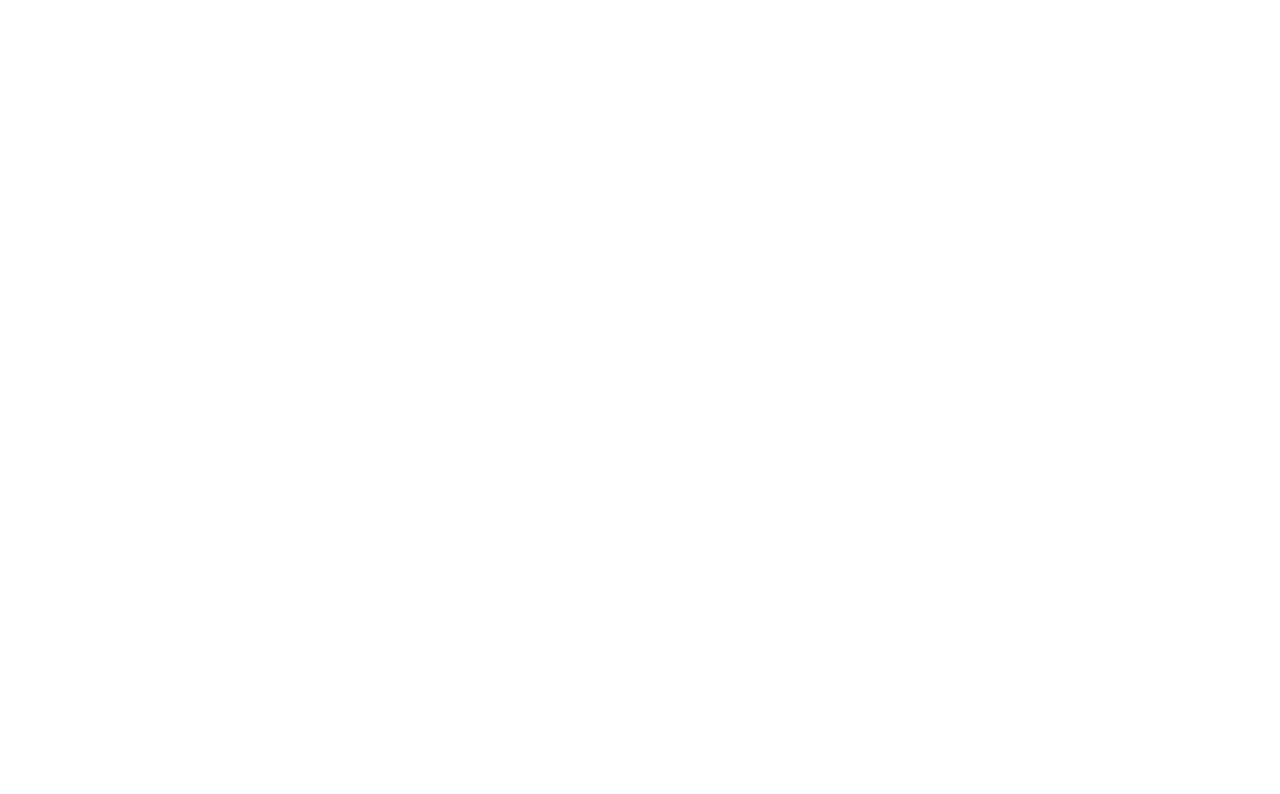
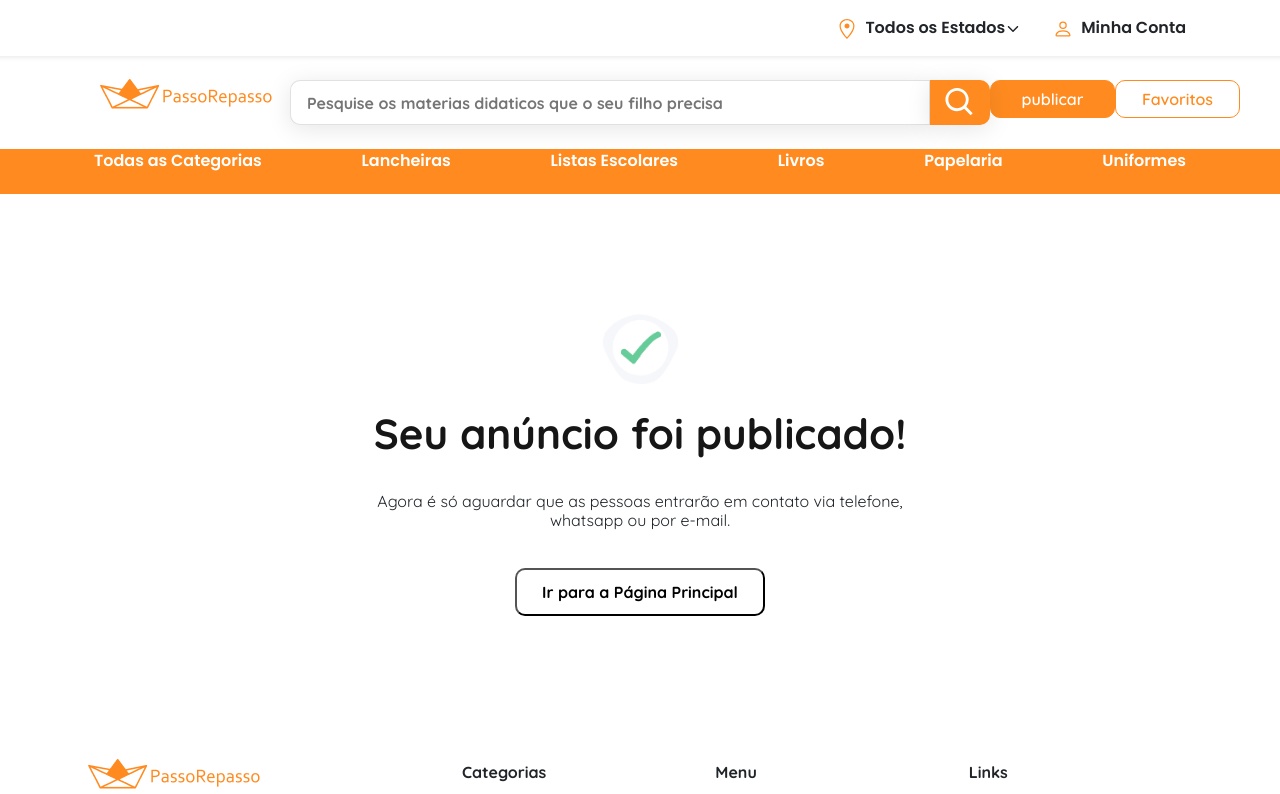
Before and after one commit to CintiaMacchia/Desafio-Chefao, a React (Vite) app in the folder frontend/: page /confirma-anuncio in a window 1280 px wide. Before the commit this address had no page. Shown: the top 794 px of the page. Built offline with nearby package versions, Linux system fonts and the light colour scheme.

Commit message:
Paginas confirmacao

```diff
--- /dev/null
+++ b/frontend/src/components/ConfirmacaoAnuncio/index.tsx
@@ -0,0 +1,21 @@
+import "./style.css"
+import check from "../assets/images/check.jpg"
+
+const ConfirmacaoAnuncio: React.FC = () => {
+  return (
+    <div className="confirm">
+      <img className="img-check" src={check} alt="check" />
+
+      <h1 className="titulo">Seu anúncio foi publicado!</h1>
+
+      <h2 className="subtexto">
+        Agora é só aguardar que as pessoas entrarão em contato via telefone,
+        whatsapp ou por e-mail.
+      </h2>
+
+      <button className="confirm-button">Ir para a Página Principal</button>
+    </div>
+  )
+}
+
+export default ConfirmacaoAnuncio
--- /dev/null
+++ b/frontend/src/components/ConfirmacaoAnuncio/style.css
@@ -0,0 +1,42 @@
+.confirm {
+  padding-top: 120px;
+  padding-bottom: 120px;
+  display: flex;
+  flex-direction: column;
+  align-items: center;
+  justify-content: center;
+  align-content: center;
+}
+
+.img-check {
+  width: 77px;
+  height: 70px;
+}
+
+.titulo {
+  margin-top: 30px;
+  font-size: 42px;
+  width: 600px;
+  text-align: center;
+}
+
+.subtexto {
+  margin-top: 30px;
+  font-size: 16px;
+  font-weight: 400;
+  width: 550px;
+  text-align: center;
+}
+
+.confirm-button {
+  padding: 10px 25px;
+  margin-top: 30px;
+  border-radius: 10px;
+  background-color: #fff;
+  font-size: 16px;
+}
+
+.confirm-button:hover {
+  color: #fff;
+  background-color: #000;
+}
--- /dev/null
+++ b/frontend/src/components/ConfirmacaoCadastro/index.tsx
@@ -0,0 +1,21 @@
+import "./style.css"
+import check from "../assets/images/check.jpg"
+
+const ConfirmacaoCadastro: React.FC = () => {
+  return (
+    <div className="confirm">
+      <img className="img-check" src={check} alt="check" />
+
+      <h1 className="titulo">Seu cadastro foi realizado!</h1>
+
+      <h2 className="subtexto">
+        Agora você pode publicar anúncios e entrar em contato com outros
+        anunciantes.
+      </h2>
+
+      <button className="confirm-button">Ir para Minha Conta</button>
+    </div>
+  )
+}
+
+export default ConfirmacaoCadastro
--- /dev/null
+++ b/frontend/src/components/ConfirmacaoCadastro/style.css
@@ -0,0 +1,42 @@
+.confirm {
+  padding-top: 120px;
+  padding-bottom: 120px;
+  display: flex;
+  flex-direction: column;
+  align-items: center;
+  justify-content: center;
+  align-content: center;
+}
+
+.img-check {
+  width: 77px;
+  height: 70px;
+}
+
+.titulo {
+  margin-top: 30px;
+  font-size: 42px;
+  width: 600px;
+  text-align: center;
+}
+
+.subtexto {
+  margin-top: 30px;
+  font-size: 16px;
+  font-weight: 400;
+  width: 550px;
+  text-align: center;
+}
+
+.confirm-button {
+  padding: 10px 25px;
+  margin-top: 30px;
+  border-radius: 10px;
+  background-color: #fff;
+  font-size: 16px;
+}
+
+.confirm-button:hover {
+  color: #fff;
+  background-color: #000;
+}
--- /dev/null
+++ b/frontend/src/components/ConfirmacaoMensagem/index.tsx
@@ -0,0 +1,21 @@
+import "./style.css"
+import check from "../assets/images/check.jpg"
+
+const ConfirmacaoMensagem: React.FC = () => {
+  return (
+    <div className="confirm">
+      <img className="img-check" src={check} alt="check" />
+
+      <h1 className="titulo">Sua mensagem foi enviada!</h1>
+
+      <h2 className="subtexto">
+        Por favor, acompanhe seu e-mail pois a pessoa poderá te responder em
+        breve.
+      </h2>
+
+      <button className="confirm-button">Ir para a Página Principal</button>
+    </div>
+  )
+}
+
+export default ConfirmacaoMensagem
--- /dev/null
+++ b/frontend/src/components/ConfirmacaoMensagem/style.css
@@ -0,0 +1,42 @@
+.confirm {
+  padding-top: 120px;
+  padding-bottom: 120px;
+  display: flex;
+  flex-direction: column;
+  align-items: center;
+  justify-content: center;
+  align-content: center;
+}
+
+.img-check {
+  width: 77px;
+  height: 70px;
+}
+
+.titulo {
+  margin-top: 30px;
+  font-size: 42px;
+  width: 600px;
+  text-align: center;
+}
+
+.subtexto {
+  margin-top: 30px;
+  font-size: 16px;
+  font-weight: 400;
+  width: 550px;
+  text-align: center;
+}
+
+.confirm-button {
+  padding: 10px 25px;
+  margin-top: 30px;
+  border-radius: 10px;
+  background-color: #fff;
+  font-size: 16px;
+}
+
+.confirm-button:hover {
+  color: #fff;
+  background-color: #000;
+}
--- /dev/null
+++ b/frontend/src/pages/ConfirmaAnuncio/index.tsx
@@ -0,0 +1,15 @@
+import ConfirmacaoAnuncio from "../../components/ConfirmacaoAnuncio"
+import { Footer } from "../../components/Footer"
+import Menu from "../../components/Header"
+
+const ConfirmaAnuncio = () => {
+  return (
+    <>
+      <Menu />
+      <ConfirmacaoAnuncio />
+      <Footer />
+    </>
+  )
+}
+
+export default ConfirmaAnuncio
--- /dev/null
+++ b/frontend/src/pages/ConfirmaCadastro/index.tsx
@@ -0,0 +1,15 @@
+import ConfirmacaoCadastro from "../../components/ConfirmacaoCadastro"
+import { Footer } from "../../components/Footer"
+import Menu from "../../components/Header"
+
+const ConfirmaCadastro = () => {
+  return (
+    <>
+      <Menu />
+      <ConfirmacaoCadastro />
+      <Footer />
+    </>
+  )
+}
+
+export default ConfirmaCadastro
--- /dev/null
+++ b/frontend/src/pages/ConfirmaMensagem/index.tsx
@@ -0,0 +1,15 @@
+import ConfirmacaoMensagem from "../../components/ConfirmacaoMensagem"
+import { Footer } from "../../components/Footer"
+import Menu from "../../components/Header"
+
+const ConfirmaMensagem = () => {
+  return (
+    <>
+      <Menu />
+      <ConfirmacaoMensagem />
+      <Footer />
+    </>
+  )
+}
+
+export default ConfirmaMensagem
--- a/frontend/src/routes.tsx
+++ b/frontend/src/routes.tsx
@@ -1,6 +1,9 @@
 import React from "react"
 import { BrowserRouter, Routes, Route } from "react-router-dom"
 import Cadastro from "./pages/Cadastro"
+import ConfirmaAnuncio from "./pages/ConfirmaAnuncio"
+import ConfirmaCadastro from "./pages/ConfirmaCadastro"
+import ConfirmaMensagem from "./pages/ConfirmaMensagem"
 import Anuncio from "./pages/CriarAnuncios"
 import Home from "./pages/Home"
 import Recipes from "./pages/produtos"
@@ -14,8 +17,10 @@
       <Routes>
         <Route path="/" element={<Home />} />
         <Route path="/singUp" element={<Cadastro />} />
+        <Route path="/confirma-anuncio" element={<ConfirmaAnuncio />} />
+        <Route path="/confirma-cadastro" element={<ConfirmaCadastro />} />
+        <Route path="/confirma-mensagem" element={<ConfirmaMensagem />} />
         <Route path="/anuncio" element={<Anuncio />} />
-
         <Route path="/receitas" element={<Recipes />}>
           <Route path=":id" element={<RecipesDetail />} />
         </Route>
```
Also changed, not shown: frontend/src/components/assets/images/check.jpg (added).
